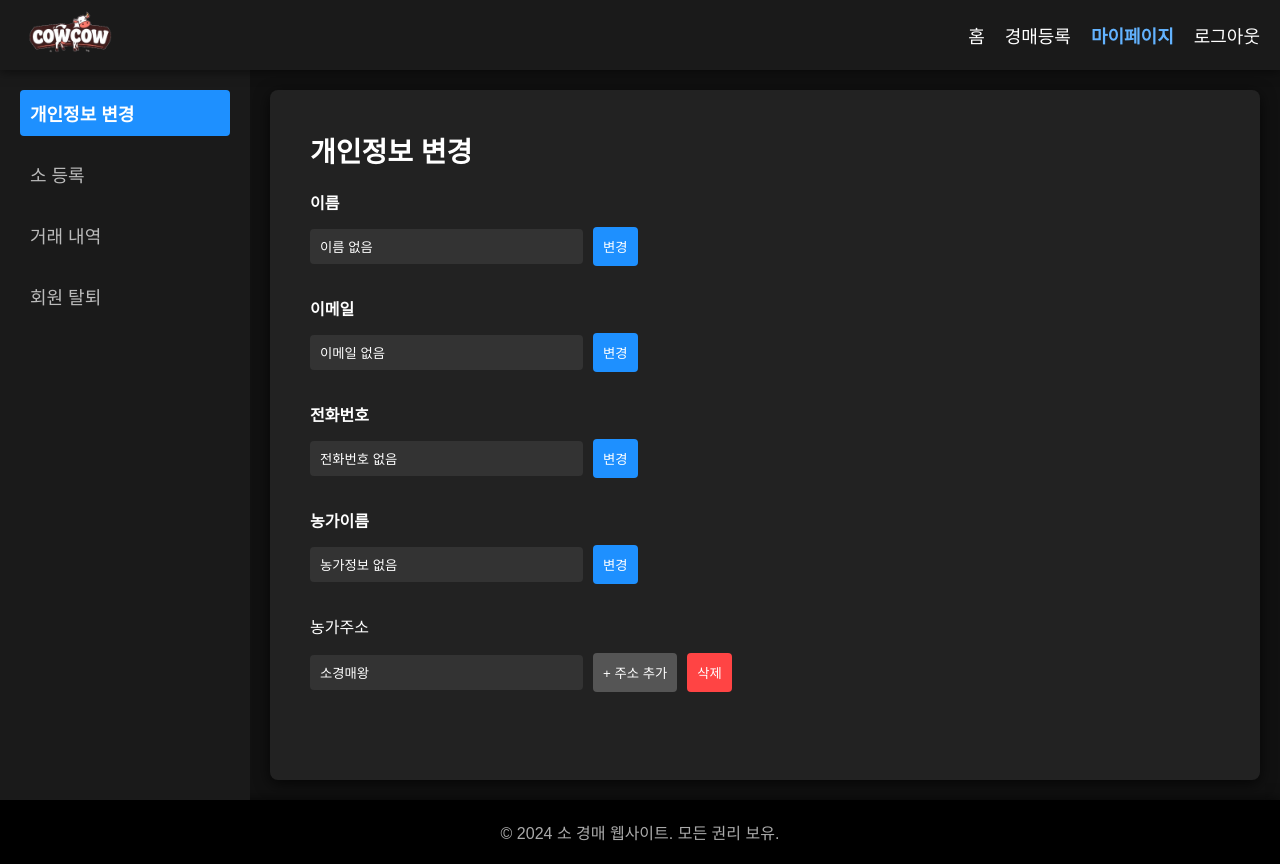
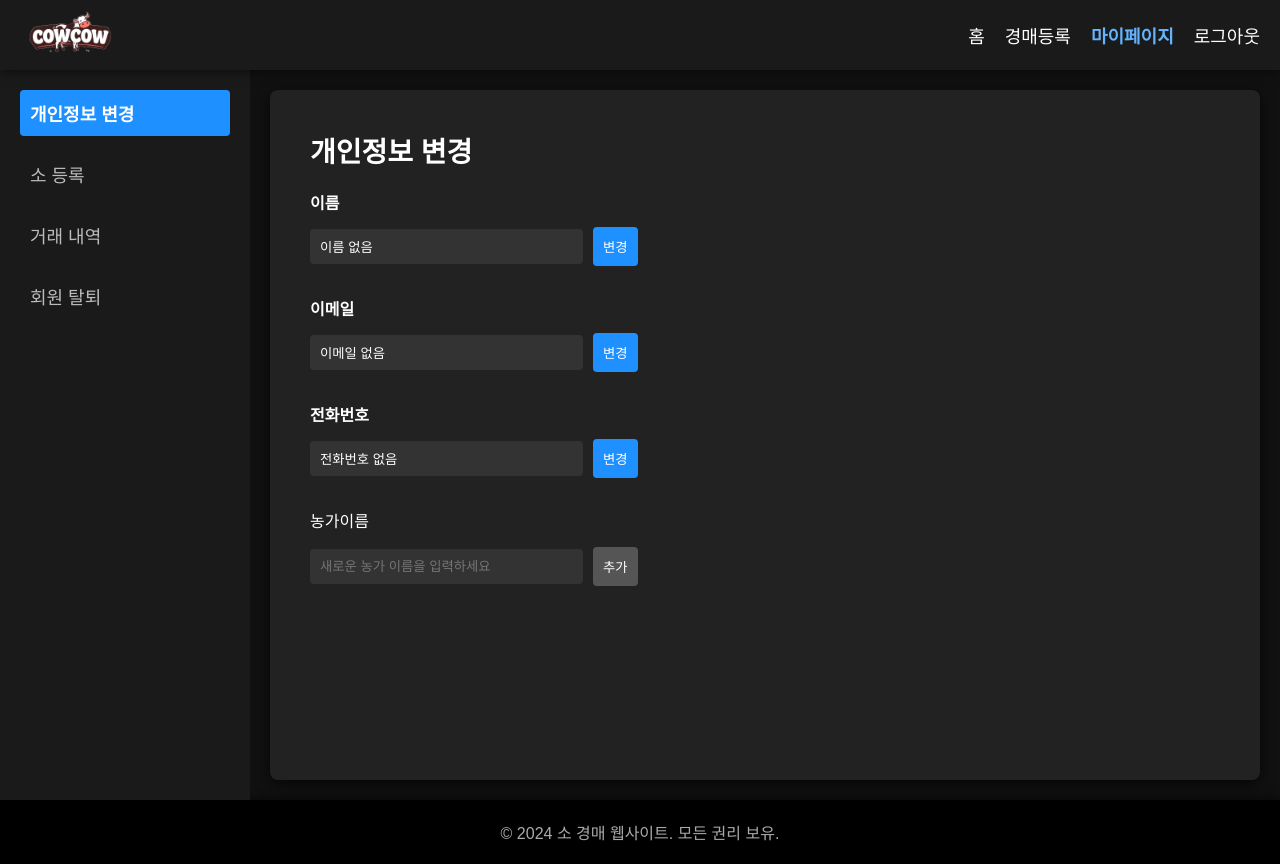
Before and after one commit to 2024-SMHRD-IS-CLOUD-3/cowcow, a React (Create React App) app in the folder front/: page /myPage in a window 1280 px wide. Built offline with nearby package versions, Linux system fonts and the light colour scheme.

Commit message:
MyPage.js, Main.js 수정

```diff
--- a/front/src/components/Main.js
+++ b/front/src/components/Main.js
@@ -29,7 +29,7 @@ const MainPage = ({ user, setUser }) => {
   };
 
   const handleLogout = () => {
-    if (window.Kakao.Auth.getAccessToken()) {
+    // if (window.Kakao.Auth.getAccessToken()) {
     // if (window.Kakao.Auth.getAccessToken()) {
     //   console.log("카카오 로그아웃 중...");
     //   window.Kakao.Auth.logout(() => {
@@ -47,8 +47,8 @@ const MainPage = ({ user, setUser }) => {
     setUser(null);
     localStorage.removeItem("user");
     navigate("/");
+  // };
   };
-  }
   const filteredAuctions = auctionData.filter((auction) =>
     auction.aucBroadcastTitle.toLowerCase().includes(searchTerm.toLowerCase())
   );
--- a/front/src/components/MyPage.js
+++ b/front/src/components/MyPage.js
@@ -1,11 +1,28 @@
 import React, { useState, useEffect } from 'react';
-import { Link, useNavigate } from 'react-router-dom'; // Link import 추가
+import { Link, useNavigate } from 'react-router-dom';
 import './MyPage.css';
-import logo from "../images/cowcowlogo.png"
-
+import logo from "../images/cowcowlogo.png";
 
 const MyPage = ({ user, setUser }) => {
     const [showTopButton, setShowTopButton] = useState(false);
+    const [barns, setBarns] = useState([]);
+
+    useEffect(() => {
+        const fetchUserBarn = async () => {
+            try {
+                const response = await fetch(`http://223.130.160.153:3001/user-barns/user/${user.usrSeq}`);
+                if (!response.ok) {
+                    throw new Error("농가 정보를 가져오는 데 실패했습니다.");
+                }
+                const userBarn = await response.json();
+                console.log("Fetched barns:", userBarn);
+                setBarns(userBarn);
+            } catch (error) {
+                console.error("Error fetching user-barns data", error);
+            }
+        };
+        if (user?.usrSeq) fetchUserBarn();
+    }, [user]);
 
     const handleScroll = () => {
         setShowTopButton(window.scrollY > 100);
@@ -20,28 +37,13 @@ const MyPage = ({ user, setUser }) => {
         window.scrollTo({ top: 0, behavior: 'smooth' });
     };
 
+    const navigate = useNavigate();
+
     const handleLogout = () => {
-        // if (window.Kakao.Auth.getAccessToken()) {
-        //   console.log("카카오 로그아웃 중...");
-        //   window.Kakao.Auth.logout(() => {
-        //     console.log("카카오 로그아웃 완료");
-        //     setUser(null);
-        //     localStorage.removeItem("user");
-        //     navigate("/");
-        //   });
-        // } else {
-        //   setUser(null);
-        //   localStorage.removeItem("user");
-        //   navigate("/");
-        // }
-
         setUser(null);
         localStorage.removeItem("user");
         navigate("/");
-      };
-
-
-    const navigate = useNavigate(); // 페이지 이동을 위한 useNavigate
+    };
 
     return (
         <div className="mypage-layout">
@@ -50,7 +52,7 @@ const MyPage = ({ user, setUser }) => {
                 <Sidebar />
                 <section className="mypage-content">
                     <h1>개인정보 변경</h1>
-                    <ProfileInfo user={user} /> {/* user prop 추가 */}
+                    <ProfileInfo user={user} userBarns={barns} setBarns={setBarns} />
                 </section>
             </div>
             {showTopButton && (
@@ -66,13 +68,13 @@ const MyPage = ({ user, setUser }) => {
 const Header = ({ handleLogout }) => (
     <header className="header">
         <div className="logo">
-            <Link to="/" className="logo-link"><img src={logo}></img></Link> {/* a 태그를 Link로 변경 */}
+            <Link to="/" className="logo-link"><img src={logo} alt="로고" /></Link>
         </div>
         <nav className="nav-links">
-            <Link to="/">홈</Link> {/* a 태그를 Link로 변경 */}
-            <Link to="/auctionRegister">경매등록</Link> {/* a 태그를 Link로 변경 */}
-            <Link to="/myPage" className="active">마이페이지</Link> {/* a 태그를 Link로 변경 */}
-            <Link to="/" onClick={handleLogout}>로그아웃</Link> {/* 버튼을 Link로 변경 */}
+            <Link to="/">홈</Link>
+            <Link to="/auctionRegister">경매등록</Link>
+            <Link to="/myPage" className="active">마이페이지</Link>
+            <Link to="/" onClick={handleLogout}>로그아웃</Link>
         </nav>
     </header>
 );
@@ -80,68 +82,117 @@ const Header = ({ handleLogout }) => (
 const Sidebar = () => (
     <aside className="sidebar">
         <ul>
-            <li><Link to="/myPage" className="active">개인정보 변경</Link></li> {/* a 태그를 Link로 변경 */}
-            <li><Link to="/cowPage">소 등록</Link></li> {/* a 태그를 Link로 변경 */}
-            <li><Link to="/transactionHistory">거래 내역</Link></li> {/* a 태그를 Link로 변경 */}
-            <li><Link to="/deleteAccount">회원 탈퇴</Link></li> {/* a 태그를 Link로 변경 */}
+            <li><Link to="/myPage" className="active">개인정보 변경</Link></li>
+            <li><Link to="/cowPage">소 등록</Link></li>
+            <li><Link to="/transactionHistory">거래 내역</Link></li>
+            <li><Link to="/deleteAccount">회원 탈퇴</Link></li>
         </ul>
     </aside>
 );
 
-const ProfileInfo = ({ user, userBarn }) => { // user prop 추가
-    const [addresses, setAddresses] = useState(['소경매왕']); // 초기 주소 1개
+const ProfileInfo = ({ user, userBarns, setBarns }) => {
+    const [newBarnName, setNewBarnName] = useState(''); // 새로운 농가 이름을 저장할 상태
 
-    const handleAddAddress = () => {
-        if (addresses.length < 3) {
-            setAddresses([...addresses, '']);
+    // 새로운 농가 추가
+    const handleAddBarn = async () => {
+        console.log("handleAddBarn의 newBarnName: ", newBarnName);
+
+        if (newBarnName.trim() === '') {
+            alert('농가 이름을 입력하세요.');
+            return;
+        }
+
+        if (userBarns.length < 3) {
+            try {
+                const newBarn = { usrSeq: user.usrSeq, usrBarnName: newBarnName };
+                const response = await fetch('http://223.130.160.153:3001/user-barns', {
+                    method: 'POST',
+                    headers: {
+                        'Content-Type': 'application/json',
+                    },
+                    body: JSON.stringify(newBarn),
+                });
+                if (!response.ok) {
+                    throw new Error('농가 추가에 실패했습니다.');
+                }
+                const createdBarn = await response.json();
+                setBarns([...userBarns, createdBarn]); // 새로 추가된 농가를 barns 상태에 업데이트
+                alert('농가가 성공적으로 추가되었습니다.');
+                setNewBarnName(''); // 입력 필드를 초기화합니다.
+            } catch (error) {
+                console.error("Error adding new barn", error);
+            }
         }
     };
 
-    const handleRemoveAddress = (index) => {
-        if (addresses.length > 1) {
-            const updatedAddresses = addresses.filter((_, i) => i !== index);
-            setAddresses(updatedAddresses);
+    // 농가 삭제
+    const handleRemoveBarn = async (id, index) => {
+        const confirmed = window.confirm('삭제하시겠습니까?');
+        if (!confirmed) return;
+
+        try {
+            const response = await fetch(`http://223.130.160.153:3001/user-barns/${id}`, {
+                method: 'DELETE',
+            });
+            if (!response.ok) {
+                throw new Error('농가 삭제에 실패했습니다.');
+            }
+            const updatedBarns = userBarns.filter((_, i) => i !== index);
+            setBarns(updatedBarns);
+            alert('농가가 성공적으로 삭제되었습니다.');
+        } catch (error) {
+            console.error("Error removing barn", error);
         }
     };
 
-    const handleAddressChange = (index, value) => {
-        const updatedAddresses = [...addresses];
-        updatedAddresses[index] = value;
-        setAddresses(updatedAddresses);
+    // 농가 이름 변경
+    const handleChangeBarn = (index, value) => {
+        const updatedBarns = [...userBarns];
+        updatedBarns[index].usrBarnName = value;
+        setBarns(updatedBarns);
     };
 
     return (
         <div className="profile-info">
-            <InputField label="이름" value={user ? user.usrNm : '이름 없음'} /> {/* null 체크 추가 */}
-            <InputField label="이메일" value={user ? user.usrEml : '이메일 없음'} /> {/* null 체크 추가 */}
-            <InputField label="전화번호" value={user ? user.usrPhn : '전화번호 없음'} /> {/* null 체크 추가 */}
-            <InputField label="농가이름" value={userBarn ? userBarn.userBarnName : '농가정보 없음'} />
-            <label className="address-label">농가주소</label>
+            <InputField label="이름" value={user ? user.usrNm : '이름 없음'} />
+            <InputField label="이메일" value={user ? user.usrEml : '이메일 없음'} />
+            <InputField label="전화번호" value={user ? user.usrPhn : '전화번호 없음'} />
 
-            {addresses.map((address, index) => (
+            <label className="address-label">농가이름</label>
+            {userBarns.map((barn, index) => (
                 <div key={index} className="address-group">
                     <input
                         type="text"
-                        value={address}
-                        onChange={(e) => handleAddressChange(index, e.target.value)}
-                        placeholder="주소를 입력하세요"
+                        value={barn.usrBarnName || ''}
+                        onChange={(e) => handleChangeBarn(index, e.target.value)}
+                        placeholder="농가 이름을 입력하세요"
                     />
                     <button
-                        className="btn add-address"
-                        onClick={handleAddAddress}
-                        disabled={addresses.length >= 3}
-                    >
-                        + 주소 추가
-                    </button>
-                    <button
                         className="btn remove-address"
-                        onClick={() => handleRemoveAddress(index)}
-                        disabled={addresses.length === 1}
+                        onClick={() => handleRemoveBarn(barn.usrBarnSeq, index)}
+                        disabled={userBarns.length === 0}
                     >
                         삭제
                     </button>
                 </div>
             ))}
+
+            {userBarns.length < 3 && (
+                <div className="address-group">
+                    <input
+                        type="text"
+                        value={newBarnName}
+                        onChange={(e) => setNewBarnName(e.target.value)}
+                        placeholder="새로운 농가 이름을 입력하세요"
+                    />
+                    <button
+                        className="btn add-address"
+                        onClick={handleAddBarn}
+                    >
+                        추가
+                    </button>
+                </div>
+            )}
         </div>
     );
 };
```
Also changed, not shown: 1 other file (tests, documents, lock files or other folders).
